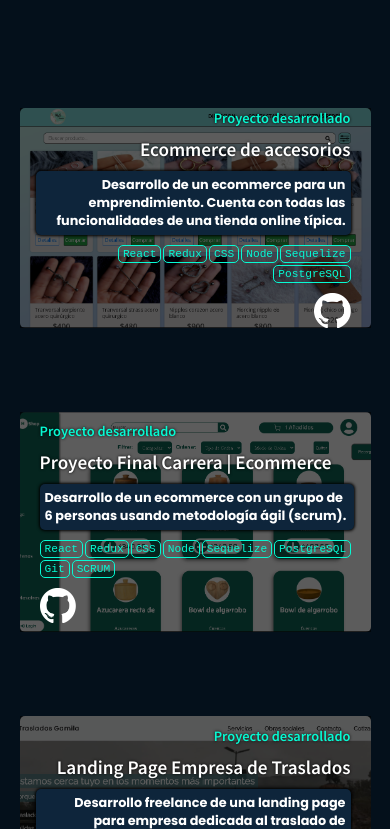
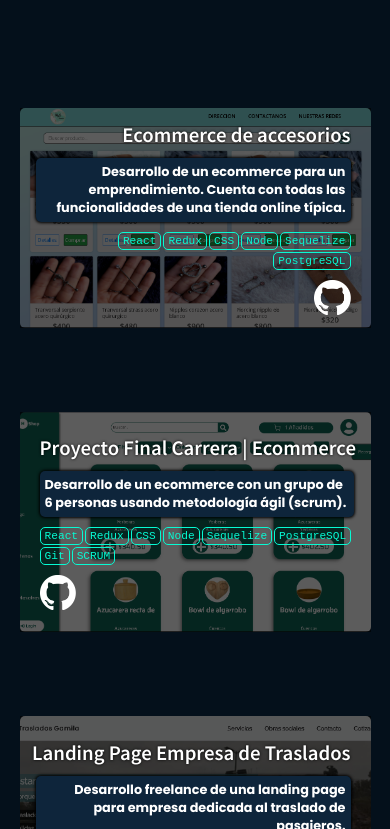
Before and after one commit to sanchezzfacu/porftolio, a React (Create React App) app: page / in a window 390 px wide. Shown: the part 3015-3844 px from the top of the page. Built offline with nearby package versions, Linux system fonts and the light colour scheme; a web font is replaced by a local one.

Commit message:
delete developed text from project information

```diff
--- a/src/css/Projects.css
+++ b/src/css/Projects.css
@@ -67,13 +67,10 @@
       justify-content: center;
       align-items: end; }
       .projects-container .project-normal-pos .project-information .developed-text {
-        font-size: 0.9em;
-        color: #07fad3;
-        text-align: end;
-        text-shadow: 0px 0px 3px #000; }
+        display: none; }
       .projects-container .project-normal-pos .project-information h1 {
         text-shadow: 0px 0px 3px #000;
-        font-size: 1.2em;
+        font-size: 1.3em;
         text-align: end; }
       .projects-container .project-normal-pos .project-information .project-description {
         box-shadow: 0px 0px 3px 1px #000;
@@ -119,12 +116,9 @@
       justify-content: center;
       align-items: start; }
       .projects-container .project-reversed-pos .project-information .developed-text {
-        font-size: 0.9em;
-        color: #07fad3;
-        text-align: start;
-        text-shadow: 0px 0px 3px #000; }
+        display: none; }
       .projects-container .project-reversed-pos .project-information h1 {
-        font-size: 1.2em;
+        font-size: 1.3em;
         text-align: start;
         text-shadow: 0px 0px 3px #000; }
       .projects-container .project-reversed-pos .project-information .project-description {
--- a/src/sass/Projects.scss
+++ b/src/sass/Projects.scss
@@ -83,14 +83,15 @@
                 justify-content: center;
                 align-items: end;
                 .developed-text {
-                    font-size: 0.9em;
-                    color: $lightblue;
-                    text-align: end;
-                    text-shadow: 0px 0px 3px #000;
+                    display: none;
+                    // font-size: 0.9em;
+                    // color: $lightblue;
+                    // text-align: end;
+                    // text-shadow: 0px 0px 3px #000;
                 }
                 h1 {
                     text-shadow: 0px 0px 3px #000;
-                    font-size: 1.2em;
+                    font-size: 1.3em;
                     text-align: end;
                 }
                 .project-description {
@@ -148,13 +149,14 @@
                 justify-content: center;
                 align-items: start;
                 .developed-text {
-                    font-size: 0.9em;
-                    color: $lightblue;
-                    text-align: start;
-                    text-shadow: 0px 0px 3px #000;
+                    display: none;
+                    // font-size: 0.9em;
+                    // color: $lightblue;
+                    // text-align: start;
+                    // text-shadow: 0px 0px 3px #000;
                 }
                 h1 {
-                    font-size: 1.2em;
+                    font-size: 1.3em;
                     text-align: start;
                     text-shadow: 0px 0px 3px #000;
                 }
```
Also changed, not shown: 2 other files (tests, documents, lock files or other folders).
